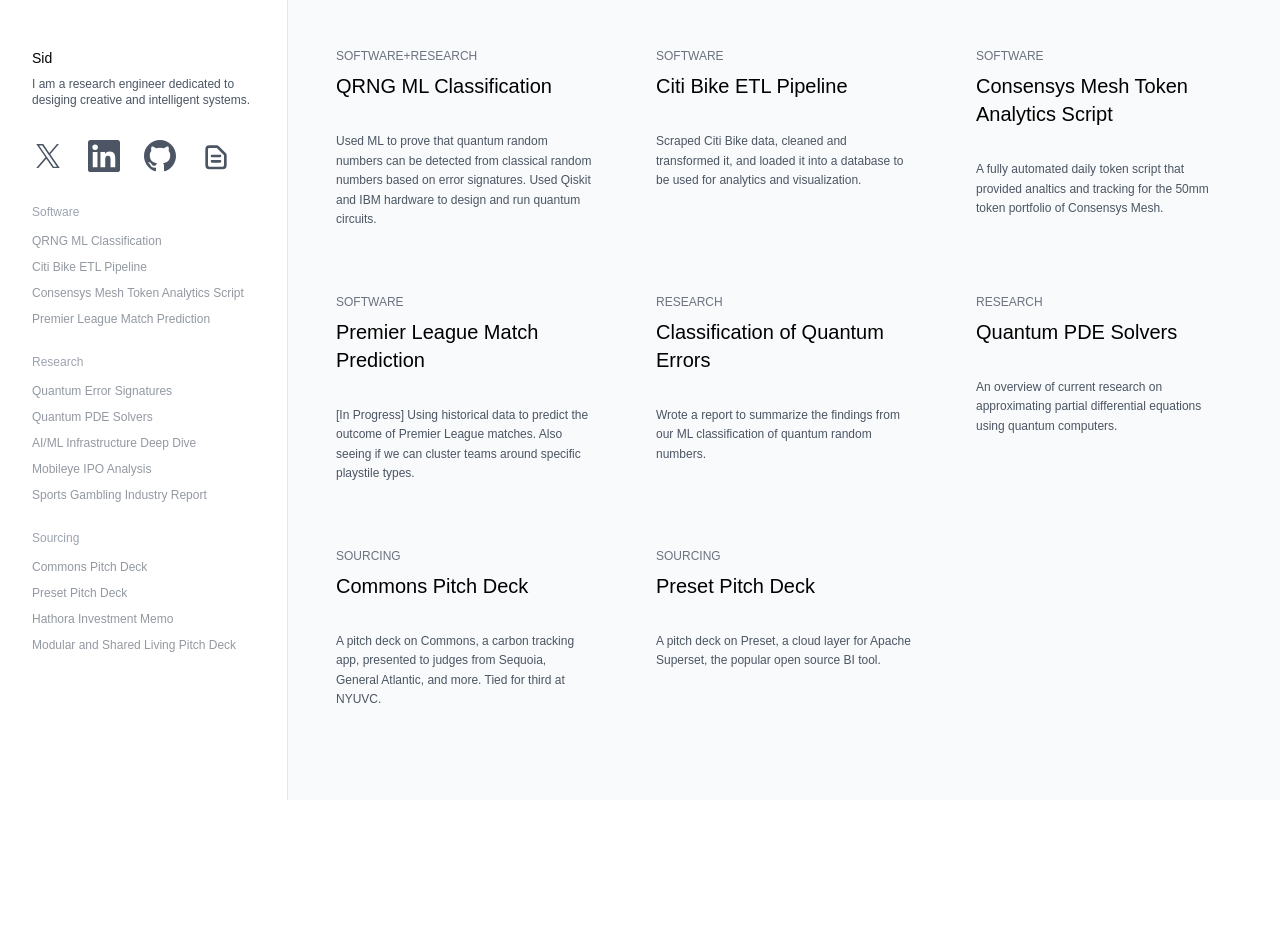
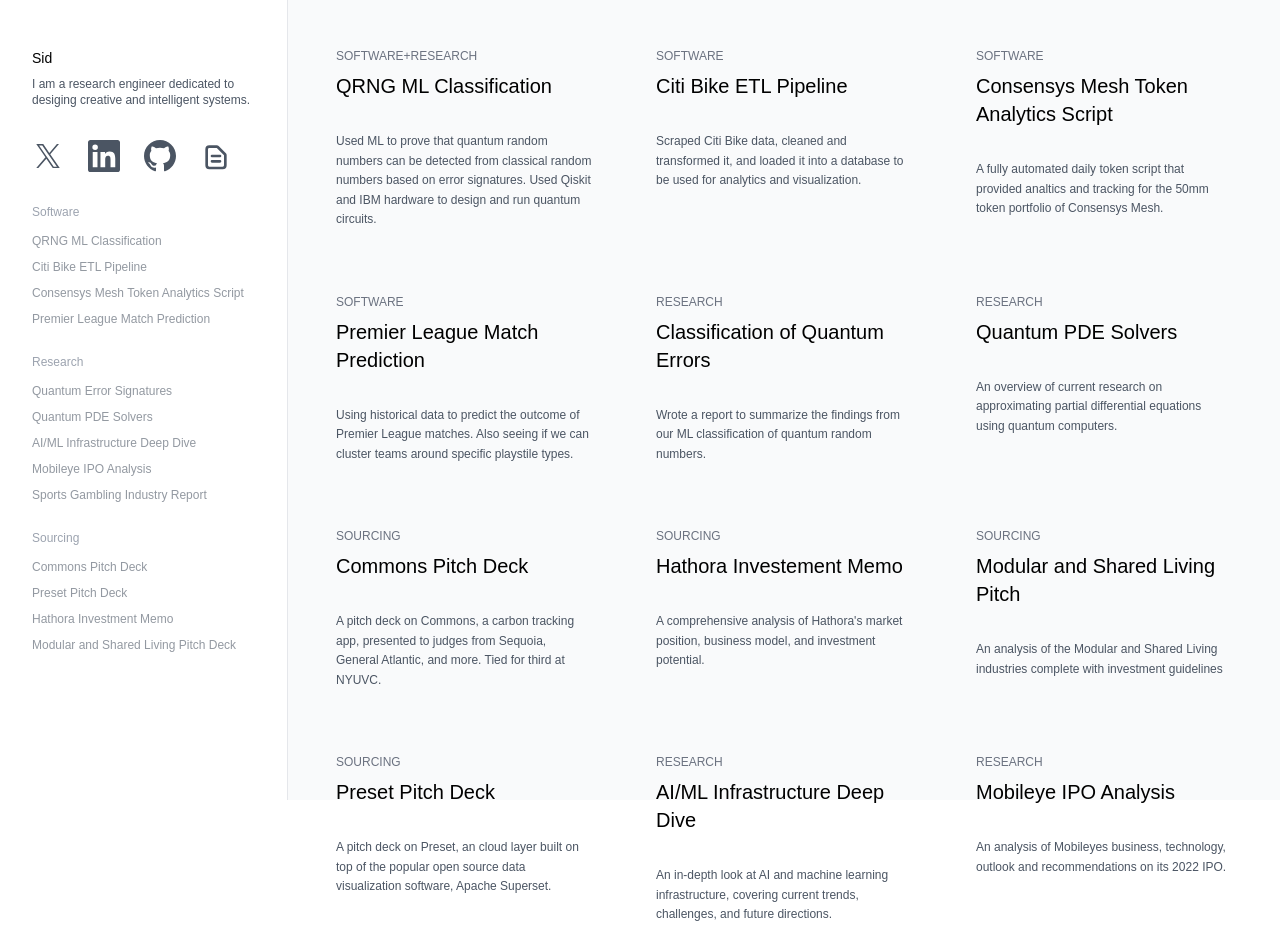
Before and after one commit to sid-chava/portfolio, a Next.js app: page / in a window 1280 px wide. Shown: the top 952 px of the page. Before the commit the page ends 800 px from the top, so only its background shows below. Built offline with nearby package versions, Linux system fonts and the light colour scheme; a web font is replaced by a local one.

Commit message:
updated descriptions and links

```diff
--- a/src/app/components/SidebarLayout.jsx
+++ b/src/app/components/SidebarLayout.jsx
@@ -5,43 +5,83 @@
     {
       title: "QRNG ML Classification",
       description: "Used ML to prove that quantum random numbers can be detected from classical random numbers based on error signatures. Used Qiskit and IBM hardware to design and run quantum circuits.",
-      category: "SOFTWARE+RESEARCH"
+      category: "SOFTWARE+RESEARCH",
+      link: "https://github.com/dorahacksglobal/qc-classifier/tree/main"
     },
     {
       title: "Citi Bike ETL Pipeline",
       description: "Scraped Citi Bike data, cleaned and transformed it, and loaded it into a database to be used for analytics and visualization.",
-      category: "SOFTWARE"
+      category: "SOFTWARE",
+      link: "https://github.com/sid-chava/CitibikeETL"
     },
     {
       title: "Consensys Mesh Token Analytics Script",
       description: "A fully automated daily token script that provided analtics and tracking for the 50mm token portfolio of Consensys Mesh.",
-      category: "SOFTWARE"
+      category: "SOFTWARE",
     },
     {
       title: "Premier League Match Prediction",
-      description: "[In Progress] Using historical data to predict the outcome of Premier League matches. Also seeing if we can cluster teams around specific playstile types.",
-      category: "SOFTWARE"
+      description: "Using historical data to predict the outcome of Premier League matches. Also seeing if we can cluster teams around specific playstile types.",
+      category: "SOFTWARE",
+      link: "https://github.com/sid-chava/PAOffensiveClustering"
     },
     {
       title: "Classification of Quantum Errors",
       description: "Wrote a report to summarize the findings from our ML classification of quantum random numbers.",
-      category: "RESEARCH"
+      category: "RESEARCH",
+      link: "https://research.dorahacks.io/2024/09/06/ai-inspired-quantum-computer-classifier/"
     },
     {
       title: "Quantum PDE Solvers",
       description: "An overview of current research on approximating partial differential equations using quantum computers.",
-      category: "RESEARCH"
+      category: "RESEARCH",
+      link: "https://drive.google.com/file/d/1cGL-BEQ6bTkP-KVf9PxzqcUnx9fyE-5E/view?usp=sharing"
     },
     {
       title: "Commons Pitch Deck",
       description: "A pitch deck on Commons, a carbon tracking app, presented to judges from Sequoia, General Atlantic, and more. Tied for third at NYUVC.",
-      category: "SOURCING"
+      category: "SOURCING",
+      link: "https://drive.google.com/file/d/1X5RSGJNZb3TzG0pLAweenjVGqPWAs8pd/view?usp=sharing"
+    },
+    {
+      title: "Hathora Investement Memo",
+      description: "A comprehensive analysis of Hathora's market position, business model, and investment potential.",
+      category: "SOURCING",
+      link: "https://strategic-venture-society.notion.site/Hathora-Investment-Memorandum-1dd8554d3a5946efbdc892dd3ffc12c8?pvs=4"
+    },
+    {
+      title: "Modular and Shared Living Pitch",
+      description: "An analysis of the Modular and Shared Living industries complete with investment guidelines",
+      category: "SOURCING",
+      link: "https://drive.google.com/drive/folders/1KE6wivXtY8bUUX1yL4JFk7-1-7Bwrc6q?dmr=1&ec=wgc-drive-hero-goto"
     },
     {
       title: "Preset Pitch Deck",
-      description: "A pitch deck on Preset, a cloud layer for Apache Superset, the popular open source BI tool.",
-      category: "SOURCING"
+      description: "A pitch deck on Preset, an cloud layer built on top of the popular open source data visualization software, Apache Superset.",
+      category: "SOURCING",
+      link: "https://drive.google.com/file/d/1SjBsyrED4umpRKRUCbY4KxM3xjiTn--f/view?usp=drive_link"
+    },
+
+    {
+      title: "AI/ML Infrastructure Deep Dive",
+      description: "An in-depth look at AI and machine learning infrastructure, covering current trends, challenges, and future directions.",
+      category: "RESEARCH",
+      link: "https://strategic-venture-society.notion.site/SVS-AI-ML-Memo-be4074b618594fe1b85df5cff7f918e7"
+    },
+    {
+      title: "Mobileye IPO Analysis",
+      description: "An analysis of Mobileyes business, technology, outlook and recommendations on its 2022 IPO.",
+      category: "RESEARCH",
+      link: "https://drive.google.com/file/d/1S_PoDL4pP_6Zc9a0yH28J-0BqMHc4Cds/view?usp=sharing"
+
+    },
+    {
+      title: "Sports Gambling Industry Report",
+      description: "A in-depth analysis of the global sports gambling and betting industry.",
+      category: "RESEARCH",
+      link: "https://drive.google.com/file/d/1H9nE1qEXelAPM-AG6_pEYww80BANB0E9/view?usp=drive_link"
     }
+
   ];
 
   return (
```
